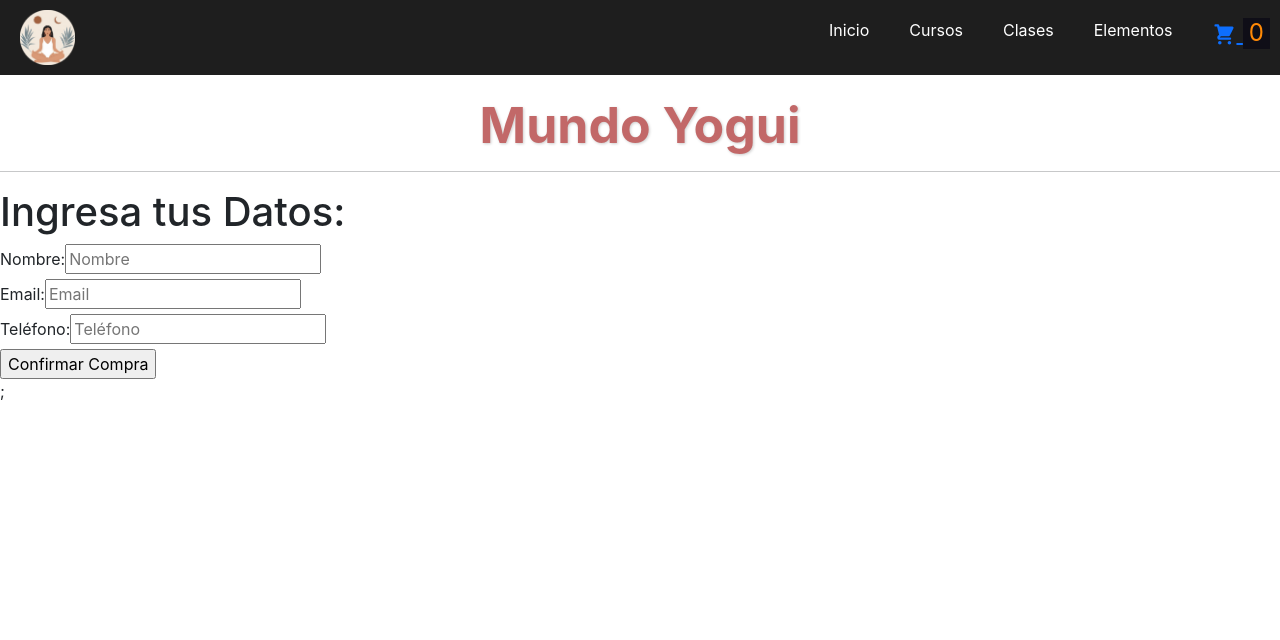
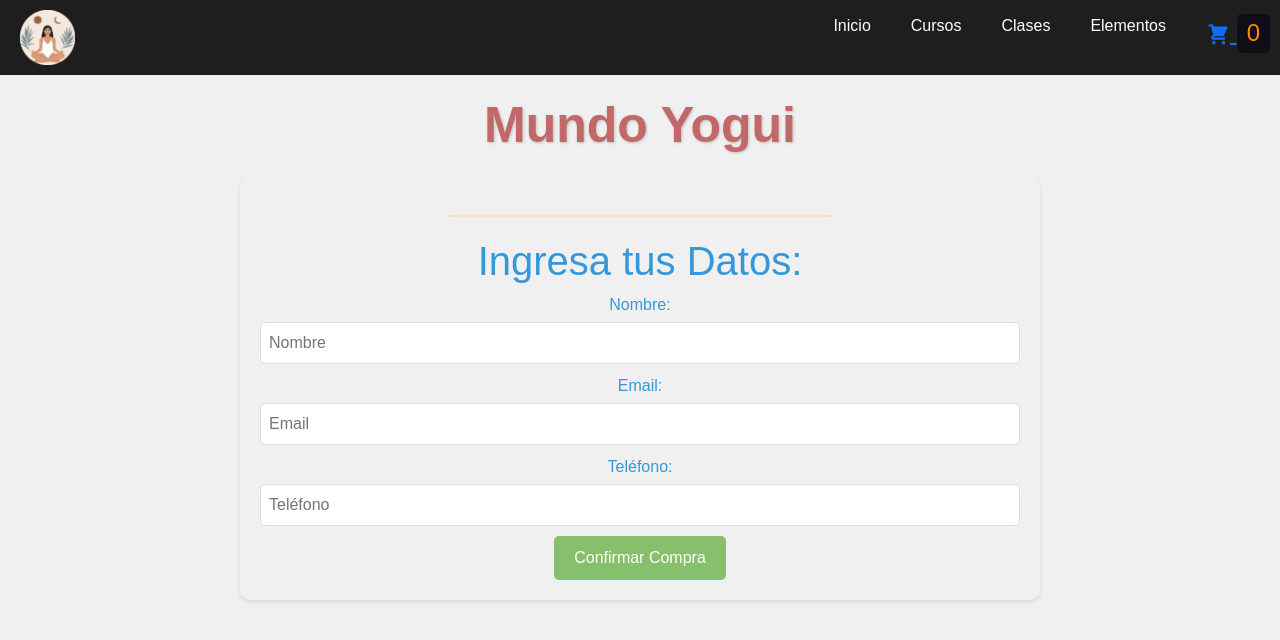
Before and after one commit to sofiarojo/EntregaFinal-ReactJS-Rojo, a React (Create React App) app: page /checkout in a window 1280 px wide. Shown: the top 640 px of the page. Built offline with nearby package versions, Linux system fonts and the light colour scheme.

Commit message:
modificaciones

```diff
--- a/src/Firebase/config.js
+++ b/src/Firebase/config.js
@@ -1,6 +1,6 @@
 // Import the functions you need from the SDKs you need
 import { initializeApp } from "firebase/app";
-import { getFirestore } from "firebase/firestore"
+
 // TODO: Add SDKs for Firebase products that you want to use
 // https://firebase.google.com/docs/web/setup#available-libraries
 
@@ -15,7 +15,4 @@ const firebaseConfig = {
 };
 
 // Initialize Firebase
-const app = initializeApp(firebaseConfig);
-const db = getFirestore(app);
-
-export default db;
+initializeApp(firebaseConfig);
--- a/src/components/Cart/Cart.css
+++ b/src/components/Cart/Cart.css
@@ -0,0 +1,91 @@
+body {
+    font-family: Arial, sans-serif;
+    background-color: #f0f0f0;
+    margin: 0;
+    padding: 0;
+}
+
+h1 {
+    color: #3498db;
+    text-align: center;
+}
+
+h2 {
+    color: #27ae60;
+    text-align: center;
+}
+
+hr {
+    border: none;
+    border-top: 2px solid #3498db;
+    margin: 20px auto;
+    width: 50%;
+}
+
+.cart-table {
+    background-color: #ffffff;
+    border-radius: 10px;
+    box-shadow: 0 2px 4px rgba(0, 0, 0, 0.1);
+    padding: 20px;
+    margin: 20px auto;
+    max-width: 800px;
+}
+
+.cart-row {
+    display: flex;
+    align-items: center;
+    border-bottom: 1px solid #dcdcdc;
+    padding: 10px 0;
+}
+
+.cart-item {
+    flex: 1;
+    margin-right: 10px;
+}
+
+.cart-thumbnail {
+    max-width: 100px;
+    height: auto;
+}
+
+.cart-details {
+    flex: 1;
+    text-align: center;
+}
+
+button {
+    background-color: #ff6b6b;
+    /* Nuevo color pastel */
+    border: none;
+    border-radius: 5px;
+    color: #ffffff;
+    cursor: pointer;
+    padding: 5px 10px;
+    transition: background-color 0.3s ease;
+}
+
+button:hover {
+    background-color: #86c06c;
+}
+
+.cart-total {
+    text-align: center;
+    margin-top: 20px;
+}
+
+h3 {
+    color: #27ae60;
+    margin-bottom: 10px;
+}
+
+.link-button {
+    display: flex;
+    flex-direction: column;
+    align-items: center;
+    margin-top: 10px;
+    text-align: center;
+}
+
+.link-button button {
+    margin-top: 10px;
+}
--- a/src/components/Cart/Cart.js
+++ b/src/components/Cart/Cart.js
@@ -1,6 +1,8 @@
+import './Cart.css';
 import React, { useContext } from 'react';
 import { CartContext } from '../../context/CartContext';
 import { Link } from 'react-router-dom';
+
 
 export const Cart = () => {
   const { cart, removeItem } = useContext(CartContext);
@@ -8,7 +10,7 @@ export const Cart = () => {
 
   return (
     <>
-      <h1>VERIFICA TU PEDIDO!</h1>
+      <h1>Verifica tu pedido:</h1>
       <hr />
       <div className="cart-table">
         {cart.map((items) => (
@@ -21,9 +23,9 @@ export const Cart = () => {
               />
             </div>
             <div className="cart-details">{items.title}</div>
-            <div className="cart-details">{items.price}</div>
+            <div className="cart-details">$ {items.price}</div>
             <div className="cart-details">{items.cant}</div>
-            <div className="cart-details">{items.price * items.cant}</div>
+            <div className="cart-details">$ {items.price * items.cant}</div>
             <div className="cart-details">
               <button onClick={() => removeItem(items.id)}>
                 Eliminar Producto
@@ -33,15 +35,15 @@ export const Cart = () => {
         ))}
       </div>
       {cart.length === 0 ? (
-        <h1>AUN NO AGREGO NADA AL CARRITO DE COMPRAS.</h1>
+        <h2>Su carrito se encuentra vacío.</h2>
       ) : (
         <div>
           <div className="cart-total">
             <h3>Total a pagar: ${totalAmount}</h3>
+            <Link to="/checkout">
+              <button>Finalizar Compra</button>
+            </Link>
           </div>
-          <Link to="/checkout">
-            <button>Finaliza tu Compra</button>
-          </Link>
         </div>
       )}
     </>
--- /dev/null
+++ b/src/components/Checkout/Checkout.css
@@ -0,0 +1,63 @@
+.checkout-container {
+  background-color: #f0f0f0;
+  margin: 20px auto;
+  padding: 20px;
+  border-radius: 10px;
+  box-shadow: 0 2px 4px rgba(0, 0, 0, 0.1);
+  max-width: 800px;
+}
+
+hr {
+  border: none;
+  border-top: 2px solid #ffb347;
+  margin-bottom: 20px;
+}
+
+.checkout-form {
+  text-align: center;
+}
+
+.form-label {
+  display: block;
+  margin-bottom: 5px;
+  color: #3498db;
+}
+
+input[type="text"],
+input[type="email"],
+input[type="number"] {
+  width: 100%;
+  padding: 8px;
+  margin-bottom: 10px;
+  border: 1px solid #dcdcdc;
+  border-radius: 5px;
+}
+
+.submit-button {
+  background-color: #86c06c;
+  border: none;
+  border-radius: 5px;
+  color: #ffffff;
+  cursor: pointer;
+  padding: 10px 20px;
+  transition: background-color 0.3s ease;
+}
+
+.submit-button:hover {
+  background-color: #64a25e;
+}
+
+.order-success {
+  text-align: center;
+  margin-top: 20px;
+}
+
+.order-success h1 {
+  color: #27ae60;
+}
+
+.order-success h2,
+.order-success h3 {
+  color: #3498db;
+  margin-bottom: 10px;
+}
--- a/src/components/Checkout/Checkout.js
+++ b/src/components/Checkout/Checkout.js
@@ -1,7 +1,7 @@
+import './Checkout.css';
 import { addDoc, doc, getDoc, updateDoc, collection, getFirestore } from 'firebase/firestore';
-import {  useState, useContext } from 'react';
+import { useState, useContext } from 'react';
 import { CartContext } from '../../context/CartContext';
-
 
 export const Checkout = () => {
   const cartContext = useContext(CartContext);
@@ -10,10 +10,10 @@ export const Checkout = () => {
     Nombre: "",
     Email: "",
     Telefono: ""
-    })
-    const {Nombre, Email, Telefono} = buyer;
+  });
+  const { Nombre, Email, Telefono } = buyer;
 
-    const {cart} = useContext(CartContext);
+  const { cart } = useContext(CartContext);
 
   const handleInputChange = (e) => {
     const { name, value } = e.target;
@@ -25,17 +25,14 @@ export const Checkout = () => {
           [name]: value,
         });
       }
-    }
-
-    else if (name === "Telefono") {
+    } else if (name === "Telefono") {
       if (/^[0-9]*$/.test(value) || value === "") {
         setBuyer({
           ...buyer,
           [name]: value,
         });
       }
-    }
-    else {
+    } else {
       setBuyer({
         ...buyer,
         [name]: value,
@@ -46,9 +43,14 @@ export const Checkout = () => {
   const handleSubmit = async (e) => {
     e.preventDefault();
 
+    if (!Nombre || !Email || !Telefono) {
+      alert("Por favor completa todos los campos de información del comprador.");
+      return;
+    }
+
     const isStockSufficient = await checkStockSufficient();
     if (!isStockSufficient) {
-      alert("El carrito está vacío");
+      alert("El carrito está vacío o no hay suficiente stock para algún producto.");
       return;
     }
 
@@ -98,7 +100,7 @@ export const Checkout = () => {
 
   return (
     <div className="checkout-container">
-      <hr/>
+      <hr />
       {!orderId && (
         <form onSubmit={handleSubmit} className="checkout-form">
           <h1>Ingresa tus Datos:</h1>
@@ -111,7 +113,7 @@ export const Checkout = () => {
             onChange={handleInputChange}
             required
           />
-          <br></br>
+          <br />
           <label className="form-label">Email:</label>
           <input
             type="email"
@@ -121,7 +123,7 @@ export const Checkout = () => {
             onChange={handleInputChange}
             required
           />
-          <br></br>
+          <br />
           <label className="form-label">Teléfono:</label>
           <input
             type="number"
@@ -131,21 +133,21 @@ export const Checkout = () => {
             onChange={handleInputChange}
             required
           />
-          <br></br>
+          <br />
           <input type="submit" value="Confirmar Compra" className="submit-button" />
         </form>
       )}
 
       {orderId && (
         <div className="order-success">
-          <h1> ¡Tu compra se realizo con éxito! </h1>
-          <br/>
-          <h2>TU ID DE COMPRA ES: {orderId} </h2>
-          <br/>
-          <br/>
+          <h1>¡Tu compra se realizó con éxito!</h1>
+          <br />
+          <h2>El ID de tu compra es: {orderId}</h2>
+          <br />
+          <br />
           <h3>¡En breve nos pondremos en contacto contigo!</h3>
         </div>
-      )};
+      )}
     </div>
   );
 };
--- a/src/components/Error.js
+++ b/src/components/Error.js
@@ -1,5 +1,3 @@
-import React from "react";
-
 const Error = () => {
     return (
         <div>
```
Lines whose indentation alone changed are shown as unchanged.
